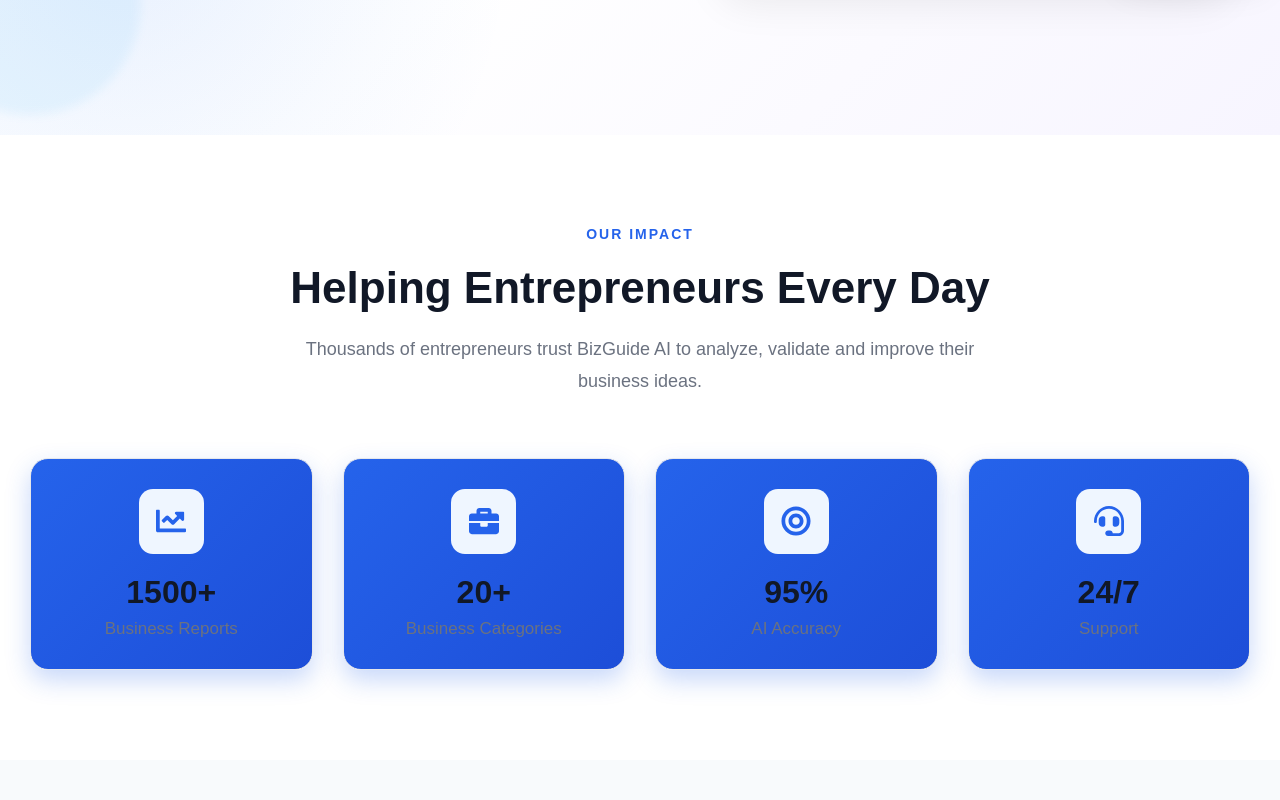
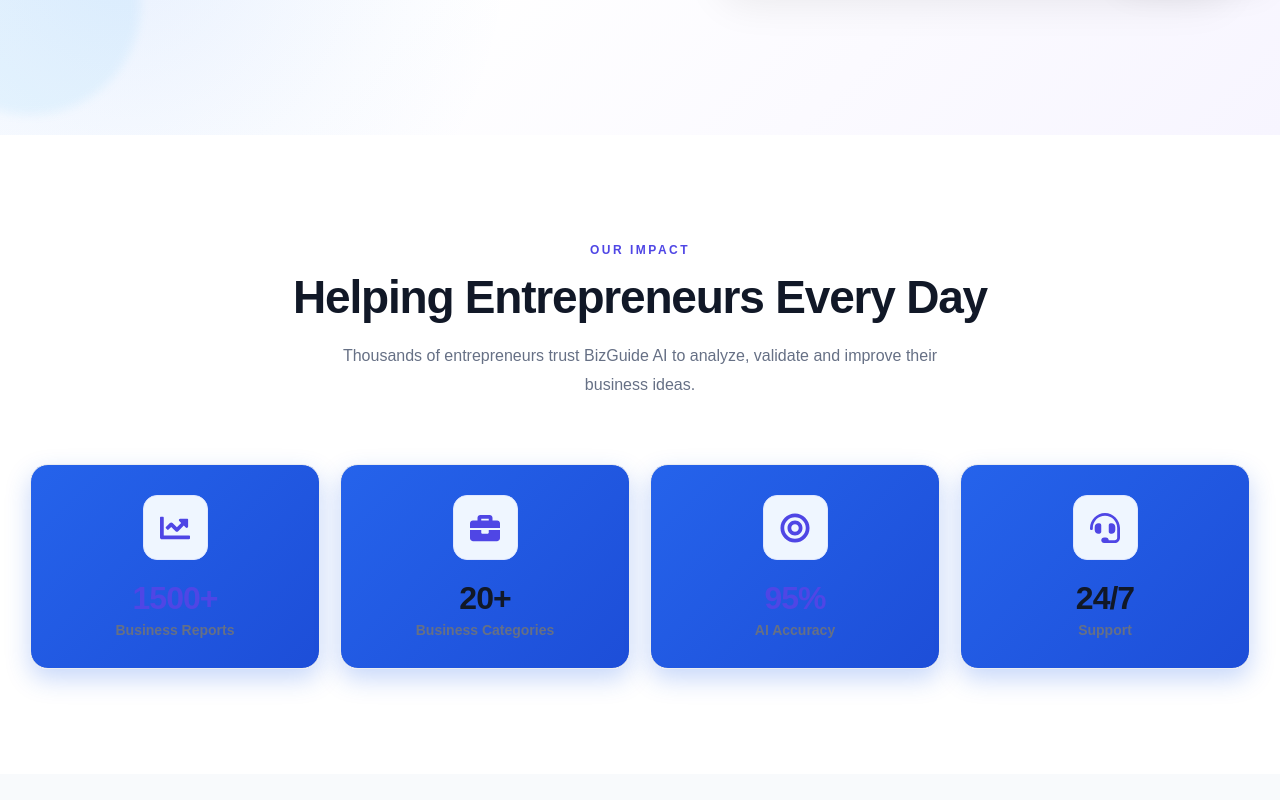
Before and after one commit to Vishwakumar-1927/BizGuide-AI, a React (Vite) app in the folder client/: page / in a window 1280 px wide. Shown: the part 860-1660 px from the top of the page. Built offline with nearby package versions, Linux system fonts and the light colour scheme.

Commit message:
Improve statistics section design

```diff
--- a/client/src/components/Statistics.css
+++ b/client/src/components/Statistics.css
@@ -1,169 +1,262 @@
-.statistics{
-
-padding:90px 30px;
-
-background:#ffffff;
-
+.statistics {
+  position: relative;
+  overflow: hidden;
+  padding: 105px 30px;
+  background: #ffffff;
 }
 
-.statistics-header{
+/* =========================
+   HEADER
+========================= */
 
-max-width:700px;
-
-margin:auto;
-
-text-align:center;
-
-margin-bottom:60px;
-
+.statistics-header {
+  position: relative;
+  z-index: 2;
+  max-width: 720px;
+  margin: 0 auto 65px;
+  text-align: center;
 }
 
-.statistics-header span{
-
-color:#2563eb;
-
-font-weight:700;
-
-letter-spacing:2px;
-
-font-size:14px;
-
+.statistics-header span {
+  display: inline-block;
+  margin-bottom: 14px;
+  color: #4f46e5;
+  font-size: 12px;
+  font-weight: 800;
+  letter-spacing: 2.5px;
 }
 
-.statistics-header h2{
-
-font-size:44px;
-
-margin:20px 0;
-
-color:#111827;
-
+.statistics-header h2 {
+  margin: 0 0 18px;
+  color: #111827;
+  font-size: clamp(34px, 4vw, 46px);
+  line-height: 1.15;
+  letter-spacing: -1.2px;
+  font-weight: 800;
 }
 
-.statistics-header p{
-
-font-size:18px;
-
-line-height:1.8;
-
-color:#6b7280;
-
+.statistics-header p {
+  max-width: 620px;
+  margin: auto;
+  color: #667085;
+  font-size: 16px;
+  line-height: 1.8;
 }
 
-.stats-grid{
+/* =========================
+   GRID
+========================= */
 
-max-width:1250px;
+.stats-grid {
+  position: relative;
+  z-index: 2;
 
-margin:auto;
+  max-width: 1250px;
+  margin: auto;
 
-display:grid;
-
-grid-template-columns:repeat(4,1fr);
-
-gap:30px;
-
+  display: grid;
+  grid-template-columns: repeat(4, 1fr);
+  gap: 20px;
 }
 
-.stat-card{
+/* =========================
+   CARD
+========================= */
 
-background:white;
+.stat-card {
+  position: relative;
+  overflow: hidden;
 
-padding:35px;
+  padding: 34px 25px;
 
-border-radius:22px;
+  border: 1px solid #eaecf0;
+  border-radius: 22px;
 
-border:1px solid #e5e7eb;
+  background: #ffffff;
 
-text-align:center;
+  text-align: center;
 
-transition:.35s;
+  box-shadow:
+    0 8px 25px rgba(16, 24, 40, 0.045);
 
-box-shadow:0 8px 25px rgba(15,23,42,.05);
-
+  transition:
+    transform 0.3s ease,
+    box-shadow 0.3s ease,
+    border-color 0.3s ease;
 }
 
-.stat-card:hover{
+.stat-card::before {
+  content: "";
 
-transform:translateY(-8px);
+  position: absolute;
+  left: 0;
+  top: 0;
 
-box-shadow:0 20px 40px rgba(37,99,235,.15);
+  width: 100%;
+  height: 3px;
 
+  background: linear-gradient(
+    90deg,
+    #4f46e5,
+    #7c3aed,
+    #8b5cf6
+  );
+
+  transform: scaleX(0);
+  transform-origin: left;
+
+  transition: transform 0.3s ease;
 }
 
-.stat-icon{
+.stat-card:hover {
+  transform: translateY(-8px);
 
-width:70px;
+  border-color: #ddd6fe;
 
-height:70px;
-
-margin:auto;
-
-display:flex;
-
-justify-content:center;
-
-align-items:center;
-
-background:#dbeafe;
-
-color:#2563eb;
-
-font-size:28px;
-
-border-radius:18px;
-
-margin-bottom:20px;
-
+  box-shadow:
+    0 20px 45px rgba(79, 70, 229, 0.12);
 }
 
-.stat-card h2{
-
-font-size:42px;
-
-color:#111827;
-
-margin-bottom:10px;
-
+.stat-card:hover::before {
+  transform: scaleX(1);
 }
 
-.stat-card p{
+/* =========================
+   ICON
+========================= */
 
-font-size:17px;
+.stat-icon {
+  width: 68px;
+  height: 68px;
 
-color:#6b7280;
+  margin: 0 auto 22px;
 
-font-weight:500;
+  display: flex;
+  align-items: center;
+  justify-content: center;
 
+  border-radius: 18px;
+
+  color: #4f46e5;
+
+  background:
+    linear-gradient(
+      135deg,
+      #eef2ff,
+      #f5f3ff
+    );
+
+  border: 1px solid #e0e7ff;
+
+  font-size: 25px;
+
+  transition:
+    transform 0.3s ease,
+    background 0.3s ease;
 }
 
-@media(max-width:1000px){
+.stat-card:hover .stat-icon {
+  transform: scale(1.08) rotate(-3deg);
 
-.stats-grid{
+  background:
+    linear-gradient(
+      135deg,
+      #e0e7ff,
+      #ede9fe
+    );
+}
 
-grid-template-columns:repeat(2,1fr);
+/* =========================
+   NUMBER
+========================= */
 
+.stat-card h2 {
+  margin: 0 0 8px;
+
+  color: #111827;
+
+  font-size: 40px;
+  line-height: 1;
+
+  letter-spacing: -1px;
+
+  font-weight: 850;
+}
+
+/* Purple emphasis */
+
+.stat-card:nth-child(1) h2,
+.stat-card:nth-child(3) h2 {
+  color: #4f46e5;
+}
+
+/* =========================
+   TITLE
+========================= */
+
+.stat-card p {
+  margin: 0;
+
+  color: #667085;
+
+  font-size: 14px;
+
+  font-weight: 600;
+}
+
+/* =========================
+   RESPONSIVE
+========================= */
+
+@media (max-width: 1000px) {
+
+  .statistics {
+    padding: 85px 25px;
+  }
+
+  .stats-grid {
+    grid-template-columns: repeat(2, 1fr);
+    gap: 18px;
   }
 
 }
 
-@media(max-width:650px){
+@media (max-width: 650px) {
 
-.statistics{
-
-padding:70px 20px;
-
+  .statistics {
+    padding: 75px 18px;
   }
 
-.statistics-header h2{
-
-font-size:34px;
-
+  .statistics-header {
+    margin-bottom: 45px;
   }
 
-.stats-grid{
+  .statistics-header h2 {
+    font-size: 34px;
+    letter-spacing: -0.8px;
+  }
 
-grid-template-columns:1fr;
+  .statistics-header p {
+    font-size: 15px;
+  }
 
+  .stats-grid {
+    grid-template-columns: 1fr;
+    gap: 15px;
+  }
+
+  .stat-card {
+    padding: 28px 20px;
+  }
+
+  .stat-icon {
+    width: 60px;
+    height: 60px;
+    margin-bottom: 18px;
+  }
+
+  .stat-card h2 {
+    font-size: 36px;
   }
 
 }
```
Lines whose indentation alone changed are shown as unchanged.
